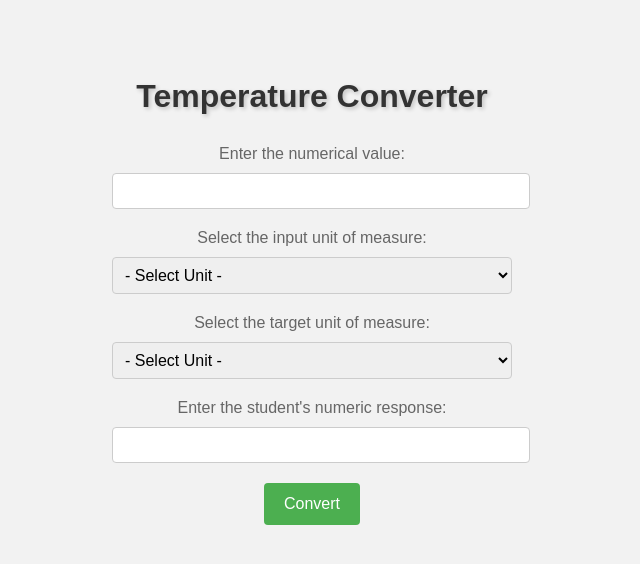
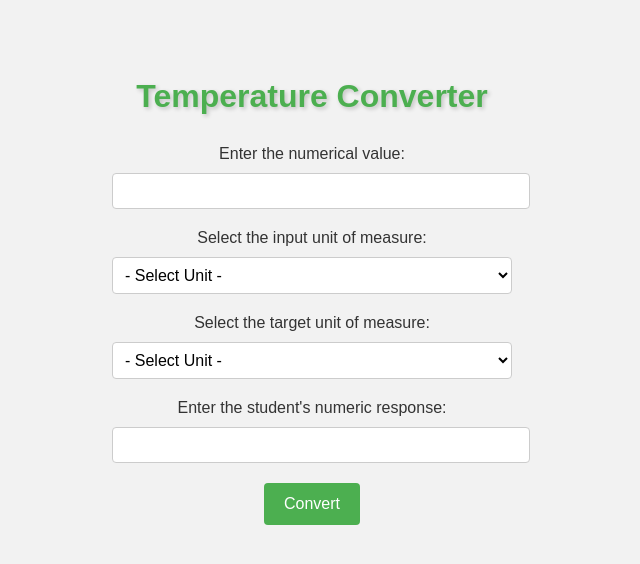
Before and after one commit to nagken/Gcloudtempconverter, a Flask app: page / in a window 1280 px wide. Shown: the top 564 px of the page, without its empty margins (328-968 px from the left). Run offline with Flask 2, Linux system fonts and the light colour scheme.

Commit message:
Your commit message

```diff
--- a/templates/index.html
+++ b/templates/index.html
@@ -33,12 +33,14 @@
             border: 1px solid #ccc;
             border-radius: 4px;
             margin-bottom: 20px;
-            transition: box-shadow 0.3s;
+            transition: box-shadow 0.3s, background-color 0.3s;
+            background-color: #fff;
         }
         input[type="text"]:focus,
         select:focus {
             outline: none;
             box-shadow: 0 0 8px rgba(0, 0, 0, 0.2);
+            background-color: #f5f5f5;
         }
         input[type="submit"] {
             background-color: #4CAF50;
@@ -75,12 +77,12 @@
     </script>
 </head>
 <body>
-    <h1>Temperature Converter</h1>
+    <h1 style="color: #4CAF50;">Temperature Converter</h1>
     <form action="/convert" method="POST">
-        <label for="value">Enter the numerical value:</label>
+        <label for="value" style="color: #333;">Enter the numerical value:</label>
         <input type="text" name="value" id="value" required>
         <br>
-        <label for="from_unit">Select the input unit of measure:</label>
+        <label for="from_unit" style="color: #333;">Select the input unit of measure:</label>
         <select name="from_unit" id="from_unit" onchange="handleUnitSelection(this.value)" required>
             <option value="">- Select Unit -</option>
             <option value="Fahrenheit">Fahrenheit</option>
@@ -90,11 +92,11 @@
             <option value="Custom">Custom</option>
         </select>
         <div id="custom_input" style="display: none;">
-            <label for="custom_unit">Enter a custom unit of measure:</label>
+            <label for="custom_unit" style="color: #333;">Enter a custom unit of measure:</label>
             <input type="text" name="custom_unit" id="custom_unit">
         </div>
         <br>
-        <label for="to_unit">Select the target unit of measure:</label>
+        <label for="to_unit" style="color: #333;">Select the target unit of measure:</label>
         <select name="to_unit" id="to_unit" onchange="handleTargetUnitSelection(this.value)" required>
             <option value="">- Select Unit -</option>
             <option value="Fahrenheit">Fahrenheit</option>
@@ -104,11 +106,11 @@
             <option value="Custom">Custom</option>
         </select>
         <div id="custom_target_input" style="display: none;">
-            <label for="custom_target_unit">Enter a custom unit of measure:</label>
+            <label for="custom_target_unit" style="color: #333;">Enter a custom unit of measure:</label>
             <input type="text" name="custom_target_unit" id="custom_target_unit">
         </div>
         <br>
-        <label for="student_response">Enter the student's numeric response:</label>
+        <label for="student_response" style="color: #333;">Enter the student's numeric response:</label>
         <input type="text" name="student_response" id="student_response" required>
         <br>
         <input type="submit" value="Convert">
```
Also changed, not shown: templates/results.html (+6 -1 lines).
